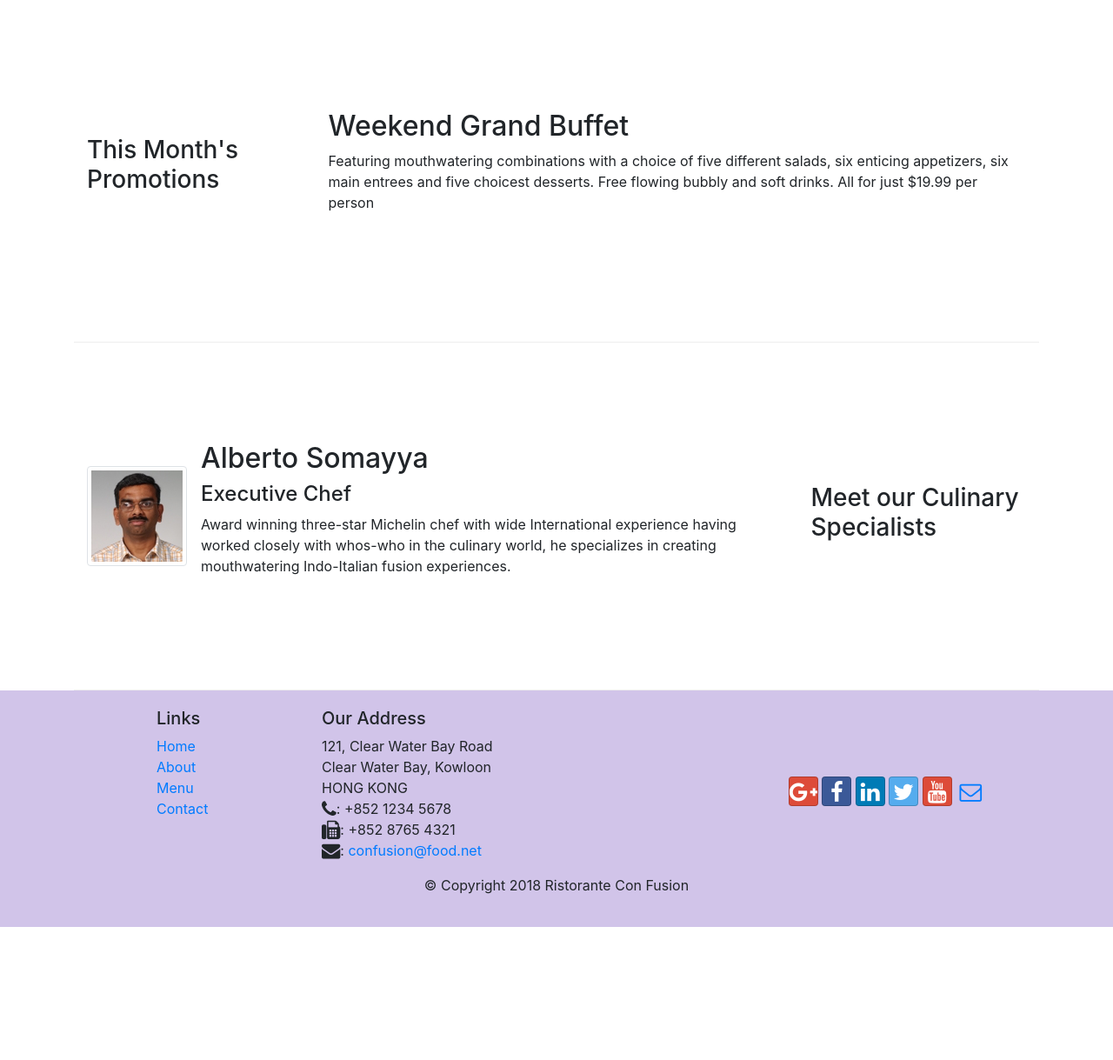
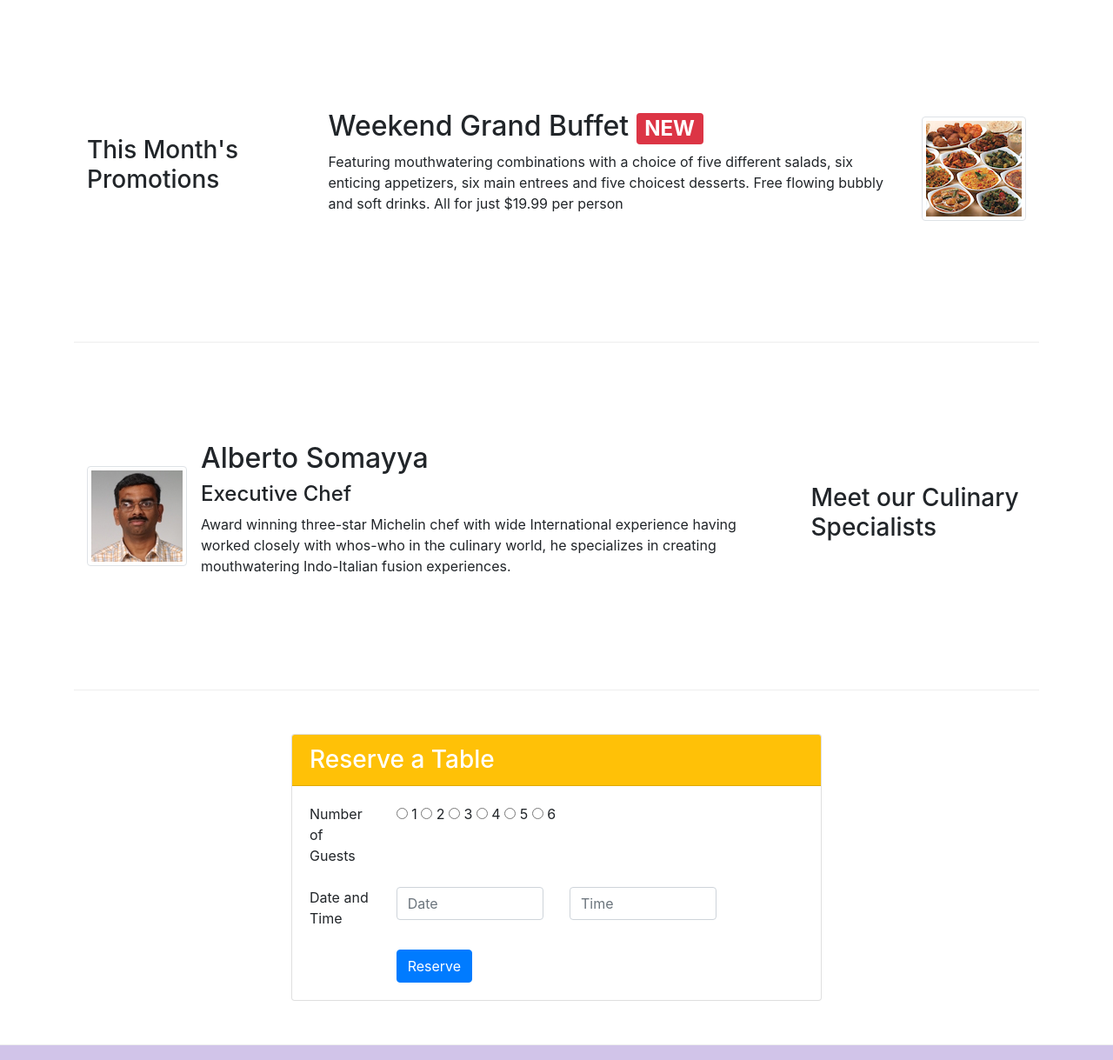
Before and after one commit to patraprerna31/Boostrap-Coursera, a website: page index.html in a window 1280 px wide. Shown: the part 740-1959 px from the top of the page at 87% size. Before the commit the page ends 1806 px from the top, so only its background shows below. Drawn offline with nearby package versions, Linux system fonts and the light colour scheme.

Commit message:
Assignment 2

```diff
--- a/index.html
+++ b/index.html
@@ -38,8 +38,11 @@
                     <h1>Ristorante con Fusion</h1>
                     <p>We take inspiration from the World's best cuisines, and create a unique fusion experience. Our lipsmacking creations will tickle your culinary senses!</p>
                 </div>
-                <div class="col-12 col-sm align-self-center">
+                <div class="col-12 col-sm-3 align-self-center">
                     <img src="img/logo.png" class="image-fluid">
+                </div>
+                <div class="col-12 col-sm-3 align-self-center">
+                    <a href="#reserveatable"><button class="col-12 btn btn-warning">Reserve a Table</button></a>
                 </div>
             </div>
         </div>
@@ -54,10 +57,10 @@
                 <div class="media">
                     <img class="d-flex mr-3 img-thumbnail align-self-center" src="img/uthappizza.png" alt="uthappizza">
                     <div class="media-body">
-                        <h2 class="mt-0">Uthappizza<span class="badge badge-danger">HOT</span> <span class="badge badge-pill badge-secondary">$4.99</span></h2>
+                        <h2 class="mt-0">Uthappizza <span class="badge badge-danger">HOT</span> <span class="badge badge-pill badge-secondary">$4.99</span></h2>
                         <p>A unique combination of Indian Uthappam (pancake) and Italian pizza, topped with Cerignola olives, ripe vine cherry tomatoes, Vidalia onion, Guntur chillies and Buffalo Paneer.</p>
                     </div>
-                    </div>
+                </div>
             </div>
         </div>
 
@@ -67,8 +70,14 @@
                 <h3>This Month's Promotions</h3>
             </div>
             <div class="col col-sm col-md">
-                <h2>Weekend Grand Buffet</h2>
-                <p>Featuring mouthwatering combinations with a choice of five different salads, six enticing appetizers, six main entrees and five choicest desserts. Free flowing bubbly and soft drinks. All for just $19.99 per person </p>
+                <div class="media">
+                    <div class="media-body">
+                        <h2>Weekend Grand Buffet <span class="badge badge-danger">NEW</span></h2>
+                        <p>Featuring mouthwatering combinations with a choice of five different salads, six enticing appetizers, six main entrees and five choicest desserts. Free flowing bubbly and soft drinks. All for just $19.99 per person </p>
+                    </div>
+                    <img class="d-flex ml-3 img-thumbnail align-self-center" src="img/buffet.png" alt="buffet">
+                </div>
+
             </div>
         </div>
 
@@ -88,7 +97,48 @@
             </div>
         </div>
     </div>
+    <div class="row row-content" id="reserveatable">
+        <div class="col-sm-3"></div>
+        <div class="col-12 col-sm-6">
+            <div class="card">
+                <h3 class="card-header bg-warning text-white">Reserve a Table</h3>
+                <div class="card-body">
+                    <form role="form">
+                        <div class="form-group row">
+                            <label class="col-sm-2 control-label">Number of Guests</label>
+                            <div class="radio col-sm-10">
+                                <label class="radio-inline"><input name="guests" type="radio" value=""> 1 </label>
+                                <label class="radio-inline"><input name="guests" type="radio" value=""> 2 </label>
+                                <label class="radio-inline"><input name="guests" type="radio" value=""> 3 </label>
+                                <label class="radio-inline"><input name="guests" type="radio" value=""> 4 </label>
+                                <label class="radio-inline"><input name="guests" type="radio" value=""> 5 </label>
+                                <label class="radio-inline"><input name="guests" type="radio" value=""> 6 </label>
+                            </div>
+                        </div>
 
+                        <div class="form-group row">
+                            <label for="date" class="col-sm-2 control-label">Date and Time</label>
+                            <div class="col-sm-4">
+                                <input type="text" class="form-control" id="date" placeholder="Date">
+
+                            </div>
+                            <div class="col-sm-4">
+                                <input type="text" class="form-control" id="time" placeholder="Time">
+
+                            </div>
+                        </div>
+                        <div class="row">
+                            <div class="col-sm-2"></div>
+                            <div class="col-sm">
+                                <a class="btn btn-primary" type="submit" href="#">Reserve</a>
+                            </div>
+
+                        </div>
+                    </form>
+                </div>
+            </div>
+        </div>
+    </div>
     <footer class="footer">
         <div class="container">
             <div class="row">
@@ -122,12 +172,12 @@
                         <a class="btn btn-social-icon" href="mailto:"><i class="fa fa-envelope-o fa-lg"></i></a>
                     </div>
                 </div>
-           </div>
-           <div class="row justify-content-center">
+            </div>
+            <div class="row justify-content-center">
                 <div class="col-auto">
                     <p>© Copyright 2018 Ristorante Con Fusion</p>
                 </div>
-           </div>
+            </div>
         </div>
     </footer>
     <script src="node_modules/jquery/dist/jquery.slim.min.js"></script>
```
